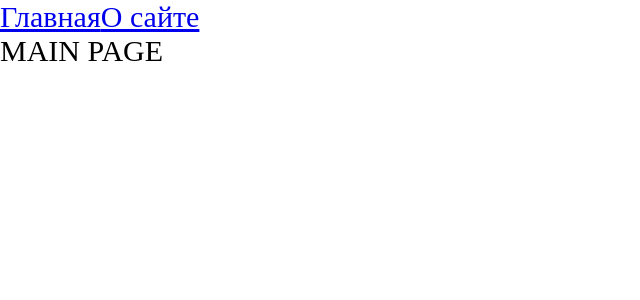
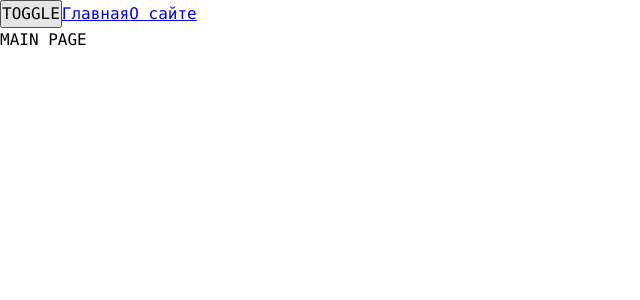
Before and after one commit to alx8437/production_project, a React app: page / in a window 1280 px wide. Shown: the top 300 px of the page, without its empty margins (0-640 px from the left). Built offline with nearby package versions, Linux system fonts and the light colour scheme.

Commit message:
BP-7 Add Toggle theme

```diff
--- a/src/App.tsx
+++ b/src/App.tsx
@@ -1,12 +1,22 @@
-import { Suspense } from "react";
+import {Suspense, useState} from "react";
 import {Link, Route, Routes} from "react-router-dom";
-import './index.scss'
+import './styles/index.scss'
 import {AboutPageAsync} from "./pages/AboutPage/AboutPage.async";
 import {MainPageAsync} from "./pages/MainPage/MainPage.async";
 
+export enum Theme {
+  LIGHT = 'light',
+  DARK = 'dark'
+}
+
 const App = () => {
+  const [theme, setTheme] = useState<Theme>(Theme.LIGHT)
+
+  const toggleTheme = () => setTheme(theme === Theme.DARK ? Theme.LIGHT : Theme.DARK)
+
   return (
-    <div className='app'>
+    <div className={`app ${theme}`}>
+      <button onClick={toggleTheme}>TOGGLE</button>
       <Link to="/">Главная</Link>
       <Link to="/about">О сайте</Link>
       <Suspense fallback={<div>Loading...</div>}>
--- a/src/index.scss
+++ /dev/null
@@ -1,9 +0,0 @@
-* {
-  margin: 0;
-  padding: 0;
-  box-sizing: border-box;
-}
-
-.app {
-  font-size: 30px;
-}
--- /dev/null
+++ b/src/styles/index.scss
@@ -0,0 +1,13 @@
+@import "reset";
+@import "variables/global";
+@import "themes/dark";
+@import "themes/normal";
+
+.app {
+  font: var(--font-m);
+
+  background: var(--bg-color);
+  color: var(--primary-color);
+
+  min-height: 100vh;
+}
--- /dev/null
+++ b/src/styles/reset.scss
@@ -0,0 +1,13 @@
+* {
+  margin: 0;
+  padding: 0;
+  box-sizing: border-box;
+}
+
+input,
+button,
+textarea,
+select {
+  margin: 0;
+  font: inherit;
+}
--- /dev/null
+++ b/src/styles/themes/dark.scss
@@ -0,0 +1,6 @@
+.app.dark {
+  --bg-color: #02028d;
+
+  --primary-color: #06b006;
+  --secondary-color: #014b01;
+}
--- /dev/null
+++ b/src/styles/themes/normal.scss
@@ -0,0 +1,6 @@
+.app.lite {
+  --bg-color: #babacb;
+
+  --primary-color: #4040e5;
+  --secondary-color: #04b5f5;
+}
--- /dev/null
+++ b/src/styles/variables/global.scss
@@ -0,0 +1,12 @@
+:root {
+  --font-family-main: Consolas, "Times New Roman", Serif;
+
+  --font-size-m: 16px;
+  --font-line-m: 24px;
+  --font-m: var(--font-size-m) / var(--font-line-m) var(--font-family-main);
+
+  --font-size-l: 24px;
+  --font-line-l: 32px;
+  --font-ml: var(--font-size-l) / var(--font-line-l) var(--font-family-main);
+
+}
```
